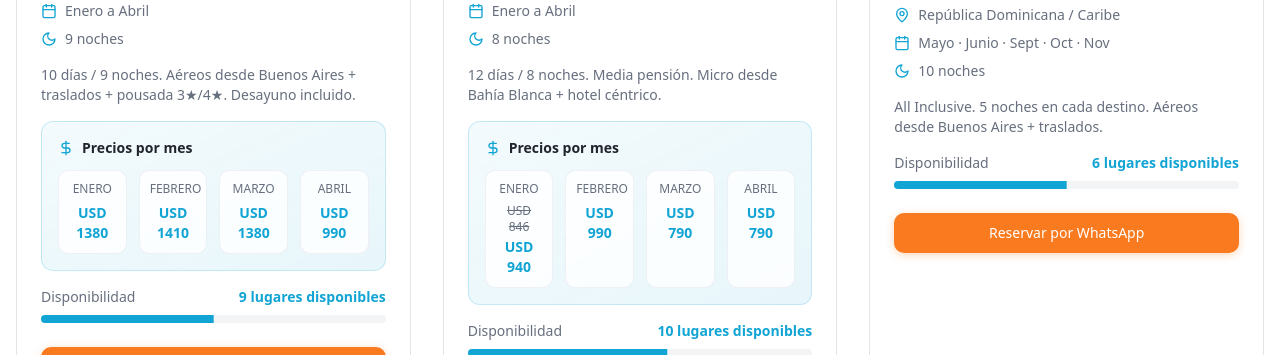
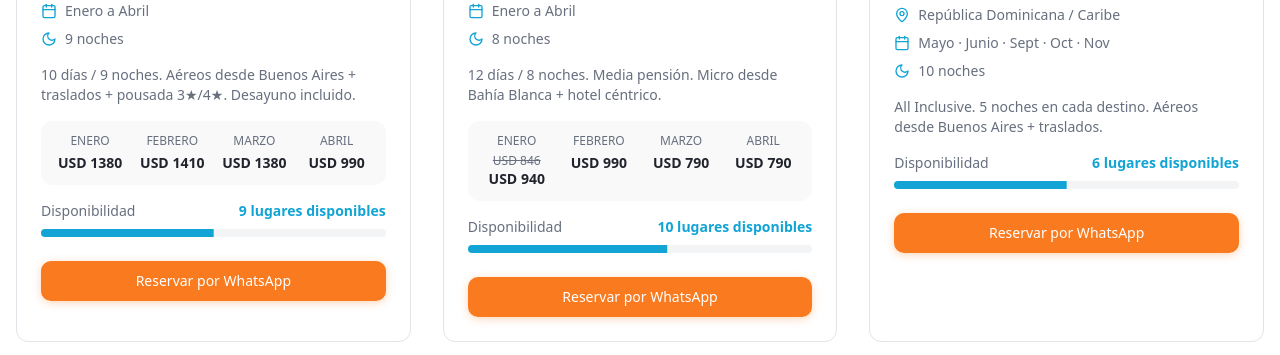
Before and after one commit to lautinsa/romer-daniel-viajes-turismo-61076, a React (Vite) app: page / in a window 1280 px wide. Shown: the part 2780-3135 px from the top of the page. Built offline with nearby package versions, Linux system fonts and the light colour scheme; the HTML template or start-up script is replaced by a standard one.

Commit message:
Reverted to commit d88343de8ffee0bd630707323f86a312dc0b4484

```diff
--- a/src/components/PackageCard.tsx
+++ b/src/components/PackageCard.tsx
@@ -1,4 +1,4 @@
-import { MapPin, Calendar, Moon, AlertCircle, ChevronLeft, ChevronRight, DollarSign } from "lucide-react";
+import { MapPin, Calendar, Moon, AlertCircle, ChevronLeft, ChevronRight } from "lucide-react";
 import { Button } from "@/components/ui/button";
 import { Card, CardContent } from "@/components/ui/card";
 import { Badge } from "@/components/ui/badge";
@@ -145,23 +145,19 @@ const PackageCard = ({ pkg }: PackageCardProps) => {
 
         {/* Monthly Prices */}
         {pkg.monthlyPrices && (
-          <div className="bg-gradient-to-br from-primary/5 to-primary/10 border border-primary/20 rounded-lg p-4 space-y-3">
-            <div className="flex items-center gap-2 mb-2">
-              <DollarSign className="w-4 h-4 text-primary" />
-              <p className="text-sm font-semibold text-foreground">Precios por mes</p>
-            </div>
-            <div className="grid grid-cols-2 sm:grid-cols-4 gap-3">
+          <div className="bg-muted/50 rounded-lg p-3 space-y-2">
+            <div className="grid grid-cols-4 gap-2">
               {pkg.monthlyPrices.map((monthPrice) => (
-                <div key={monthPrice.month} className="bg-background/80 backdrop-blur-sm rounded-md p-2.5 text-center border border-border/50 hover:border-primary/50 transition-colors">
-                  <p className="text-xs text-muted-foreground font-medium mb-1.5">
+                <div key={monthPrice.month} className="text-center">
+                  <p className="text-xs text-muted-foreground font-medium mb-1">
                     {monthPrice.month}
                   </p>
                   {monthPrice.beforePrice && (
-                    <p className="text-xs text-muted-foreground line-through mb-0.5">
+                    <p className="text-xs text-muted-foreground line-through">
                       USD {monthPrice.beforePrice}
                     </p>
                   )}
-                  <p className="text-sm font-bold text-primary">
+                  <p className="text-sm font-bold text-foreground">
                     USD {monthPrice.price}
                   </p>
                 </div>
```
